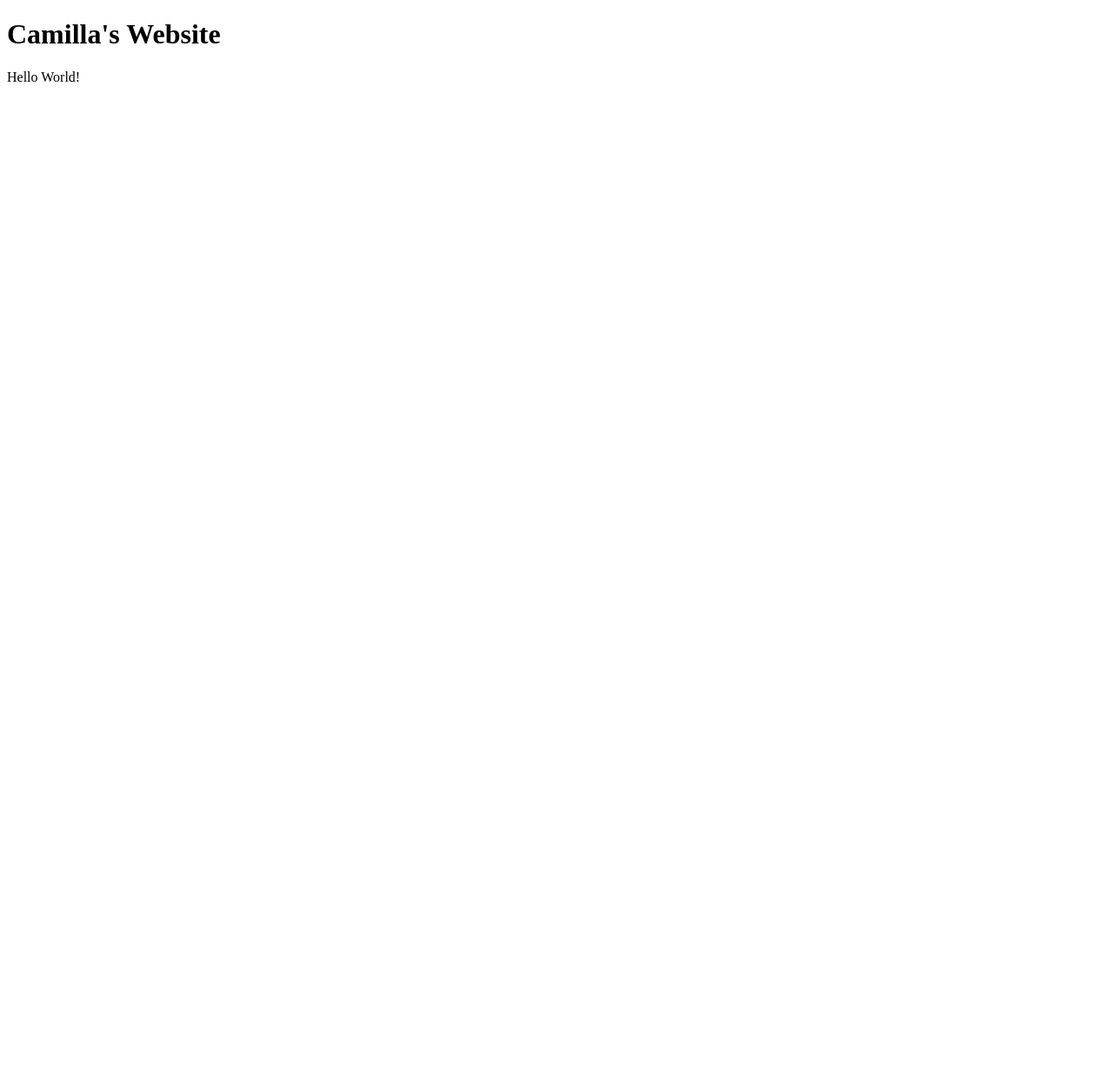
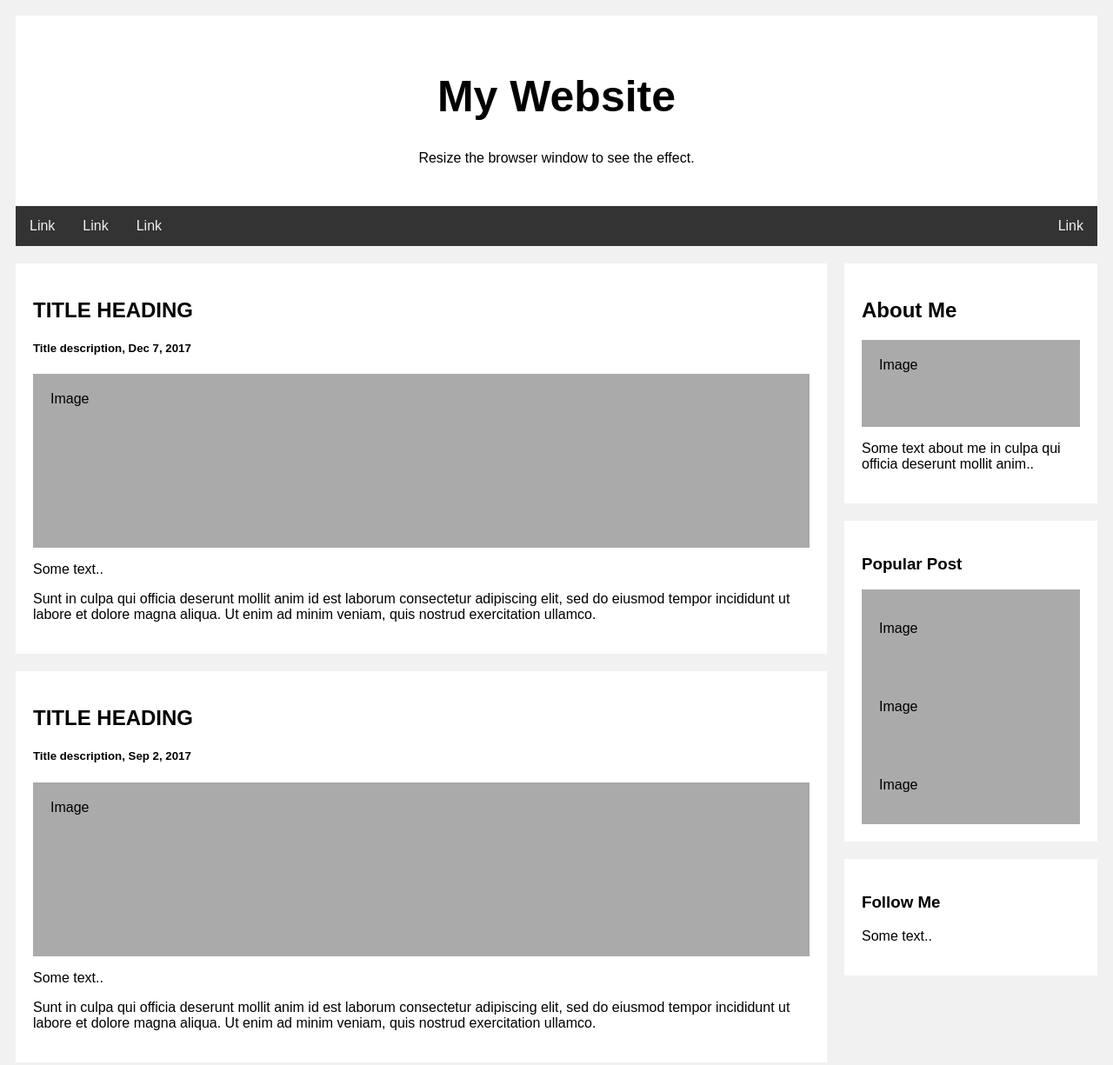
Before and after one commit to SweetGamma/SweetGamma.github.io, a plain HTML site: page index.html in a window 1280 px wide. Shown: the top 1225 px of the page at 87% size. Before the commit the page ends 800 px from the top, so only its background shows below. Drawn offline with Linux system fonts and the light colour scheme.

Commit message:
Layout Update
Basic layout look of the cookie business website page.

```diff
--- a/index.html
+++ b/index.html
@@ -1,12 +1,164 @@
 <!DOCTYPE html>
-<html lang="en">
+<html>
 <head>
-    <meta charset="UTF-8">
-    <meta name="viewport" content="width=device-width, initial-scale=1.0">
-    <title>Camilla's Website</title>
+<style>
+* {
+  box-sizing: border-box;
+}
+
+body {
+  font-family: Arial;
+  padding: 10px;
+  background: #f1f1f1;
+}
+
+/* Header/Blog Title */
+.header {
+  padding: 30px;
+  text-align: center;
+  background: white;
+}
+
+.header h1 {
+  font-size: 50px;
+}
+
+/* Style the top navigation bar */
+.topnav {
+  overflow: hidden;
+  background-color: #333;
+}
+
+/* Style the topnav links */
+.topnav a {
+  float: left;
+  display: block;
+  color: #f2f2f2;
+  text-align: center;
+  padding: 14px 16px;
+  text-decoration: none;
+}
+
+/* Change color on hover */
+.topnav a:hover {
+  background-color: #ddd;
+  color: black;
+}
+
+/* Create two unequal columns that floats next to each other */
+/* Left column */
+.leftcolumn {
+  float: left;
+  width: 75%;
+}
+
+/* Right column */
+.rightcolumn {
+  float: left;
+  width: 25%;
+  background-color: #f1f1f1;
+  padding-left: 20px;
+}
+
+/* Fake image */
+.fakeimg {
+  background-color: #aaa;
+  width: 100%;
+  padding: 20px;
+}
+
+/* Add a card effect for articles */
+.card {
+  background-color: white;
+  padding: 20px;
+  margin-top: 20px;
+}
+
+/* Clear floats after the columns */
+.row::after {
+  content: "";
+  display: table;
+  clear: both;
+}
+
+/* Footer */
+.footer {
+  padding: 20px;
+  text-align: center;
+  background: #ddd;
+  margin-top: 20px;
+}
+
+/* Responsive layout - when the screen is less than 800px wide, make the two columns stack on top of each other instead of next to each other */
+@media screen and (max-width: 800px) {
+  .leftcolumn, .rightcolumn {
+    width: 100%;
+    padding: 0;
+  }
+}
+
+/* Responsive layout - when the screen is less than 400px wide, make the navigation links stack on top of each other instead of next to each other */
+@media screen and (max-width: 400px) {
+  .topnav a {
+    float: none;
+    width: 100%;
+  }
+}
+</style>
 </head>
 <body>
-    <h1>Camilla's Website</h1>
-    <p>Hello World!</p>
+
+<div class="header">
+  <h1>My Website</h1>
+  <p>Resize the browser window to see the effect.</p>
+</div>
+
+<div class="topnav">
+  <a href="#">Link</a>
+  <a href="#">Link</a>
+  <a href="#">Link</a>
+  <a href="#" style="float:right">Link</a>
+</div>
+
+<div class="row">
+  <div class="leftcolumn">
+    <div class="card">
+      <h2>TITLE HEADING</h2>
+      <h5>Title description, Dec 7, 2017</h5>
+      <div class="fakeimg" style="height:200px;">Image</div>
+      <p>Some text..</p>
+      <p>Sunt in culpa qui officia deserunt mollit anim id est laborum consectetur adipiscing elit, sed do eiusmod tempor incididunt ut labore et dolore magna aliqua. Ut enim ad minim veniam, quis nostrud exercitation ullamco.</p>
+    </div>
+    <div class="card">
+      <h2>TITLE HEADING</h2>
+      <h5>Title description, Sep 2, 2017</h5>
+      <div class="fakeimg" style="height:200px;">Image</div>
+      <p>Some text..</p>
+      <p>Sunt in culpa qui officia deserunt mollit anim id est laborum consectetur adipiscing elit, sed do eiusmod tempor incididunt ut labore et dolore magna aliqua. Ut enim ad minim veniam, quis nostrud exercitation ullamco.</p>
+    </div>
+  </div>
+  <div class="rightcolumn">
+    <div class="card">
+      <h2>About Me</h2>
+      <div class="fakeimg" style="height:100px;">Image</div>
+      <p>Some text about me in culpa qui officia deserunt mollit anim..</p>
+    </div>
+    <div class="card">
+      <h3>Popular Post</h3>
+      <div class="fakeimg"><p>Image</p></div>
+      <div class="fakeimg"><p>Image</p></div>
+      <div class="fakeimg"><p>Image</p></div>
+    </div>
+    <div class="card">
+      <h3>Follow Me</h3>
+      <p>Some text..</p>
+    </div>
+  </div>
+</div>
+
+<div class="footer">
+  <h2>Footer</h2>
+</div>
+
 </body>
 </html>
```
